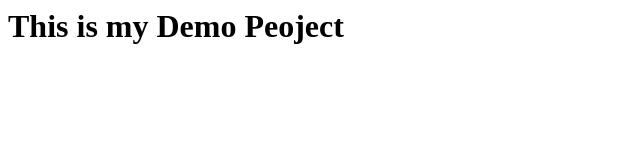
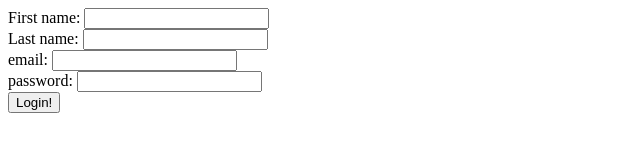
Before and after one commit to ManasviSawant/Demo, a plain HTML site: page index.html in a window 1280 px wide. Shown: the whole page, without its empty margins (0-640 px from the left). Drawn offline with Linux system fonts and the light colour scheme.

Commit message:
Update index.html

```diff
--- a/index.html
+++ b/index.html
@@ -3,6 +3,20 @@
       <title>Demo Project</title>
   </head>
   <body>
-    <h1>This is my Demo Peoject</h1>
+    <form>
+    <label for="firstname">First name: </label>
+    <input type="text" name="firstname"  required>
+    <br>
+    <label for="lastname">Last name: </label>
+    <input type="text" name="lastname"  required>
+    <br>
+    <label for="email">email: </label>
+    <input type="email" name="email"  required>
+    <br>
+    <label for="password">password: </label>
+    <input type="password" name="password"  required>
+    <br>
+    <input type="submit" value="Login!">
+</form>
   </body>
 </html>
```
